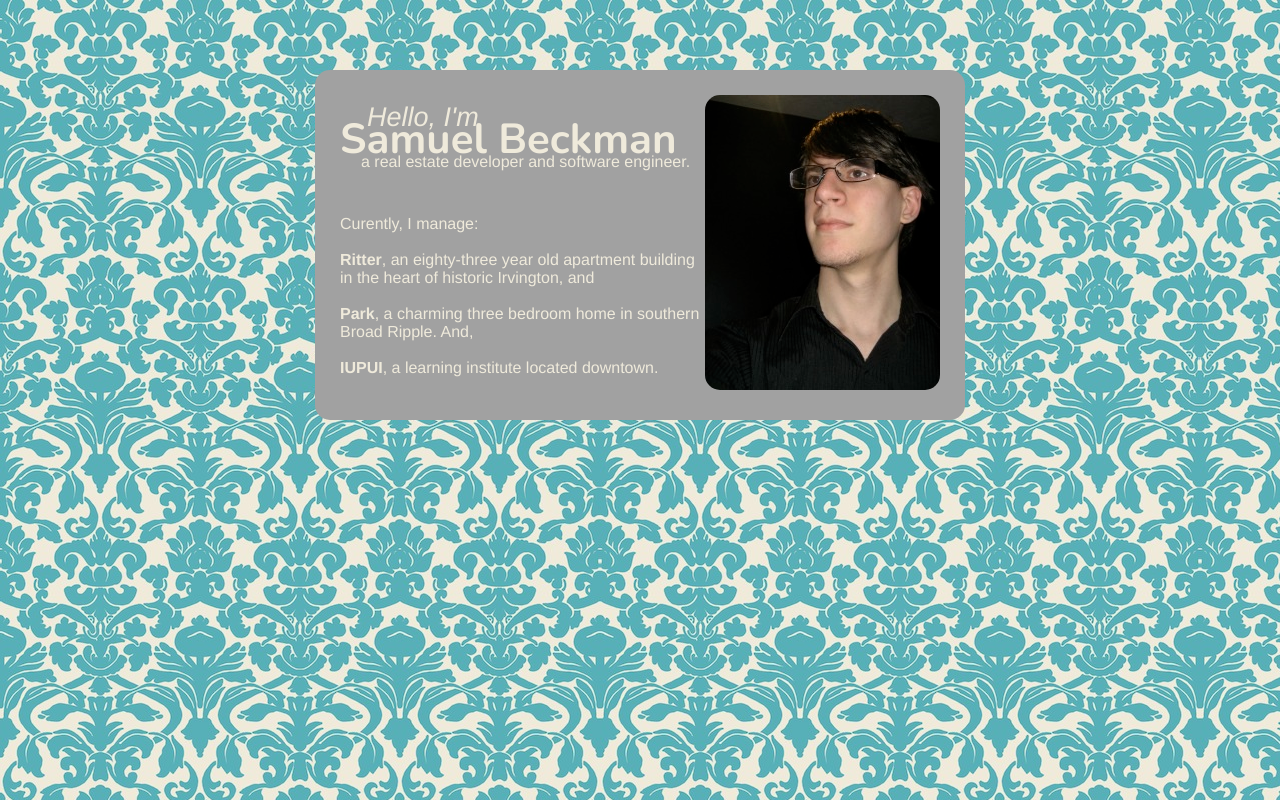
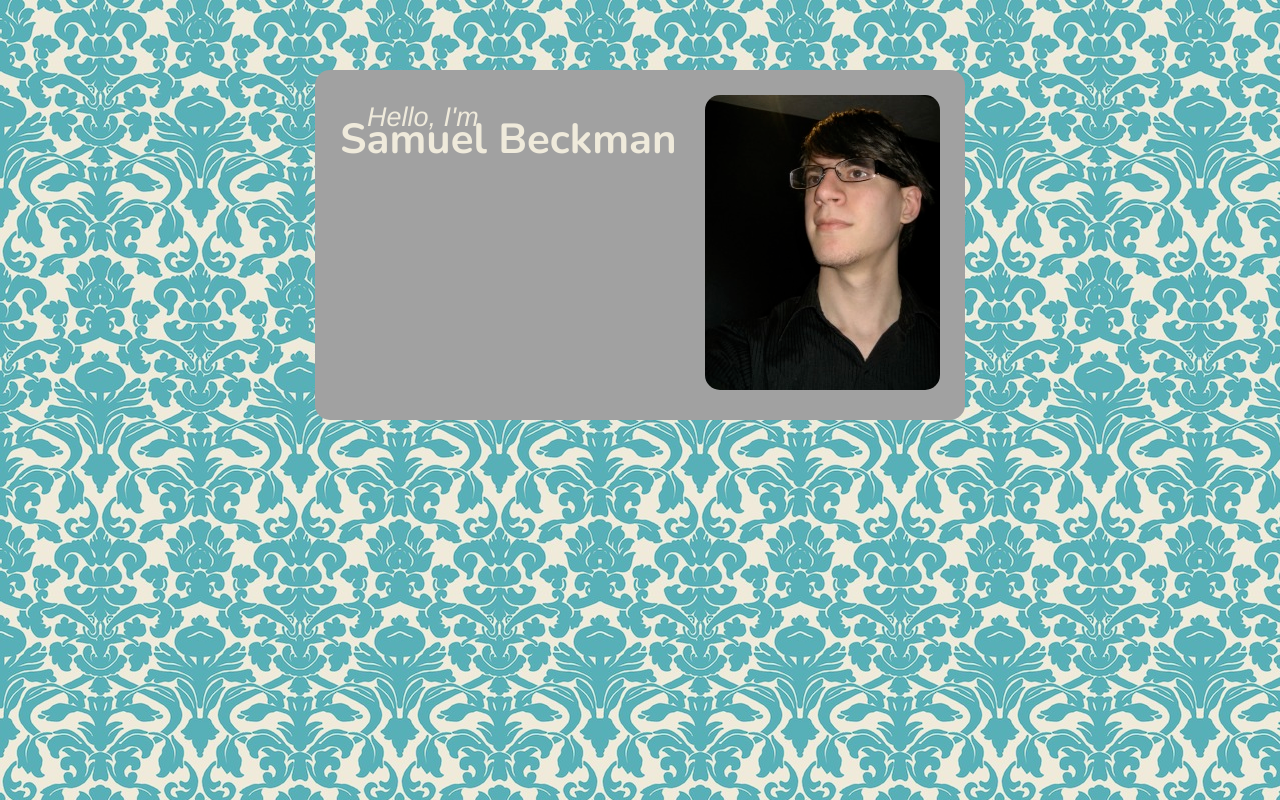
Before and after one commit to sambeckman/sambeckman.github.com, a plain HTML site: page index.html in a window 1280 px wide. Drawn offline with nearby package versions, Linux system fonts and the light colour scheme.

Commit message:
Update index.html

```diff
--- a/index.html
+++ b/index.html
@@ -39,21 +39,12 @@
 				top:7px"><i>Hello, I'm</i></p>
 				<h1>Samuel Beckman</h1>
 				<p style="text-indent:21px; top:-30px;">
-				a real estate developer and software engineer.
 				</p>
 				</a>
 			</div>
 			<p class="head"style="text-indent:25px;">Hi I'm</p>
 			<h1 class="head" style="font-size:34;">Samuel Beckman</h1>
-			<p class="bio">
-			Curently, I manage:
-			</br></br>
-			<strong>Ritter</strong>, an eighty-three year old apartment building in the heart of
-			historic Irvington, and
-			</br></br>
-			<strong>Park</strong>, a charming three bedroom home in southern Broad Ripple. And,
-			</br></br>
-			<strong>IUPUI</strong>, a learning institute located downtown.
+			<p class="bio"></p>
 		</div>
 		</center>
 	</body>
```
